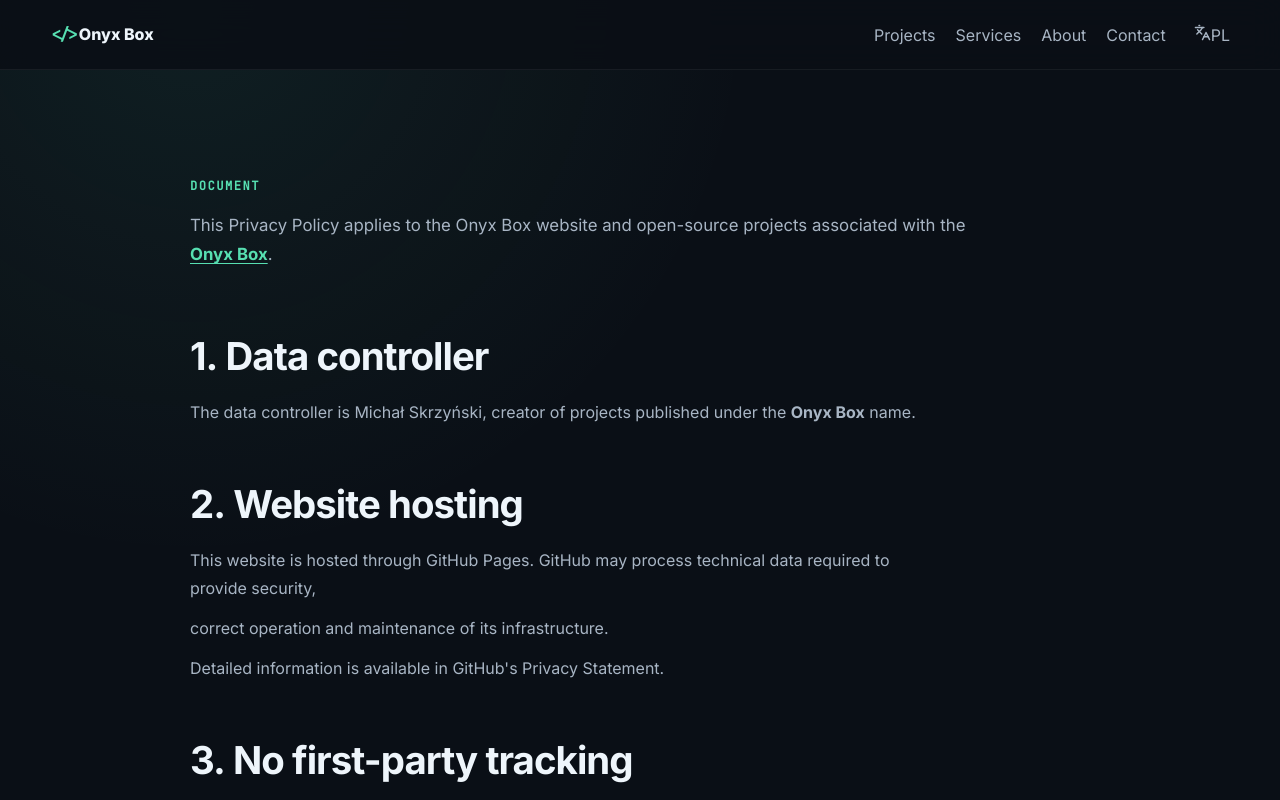
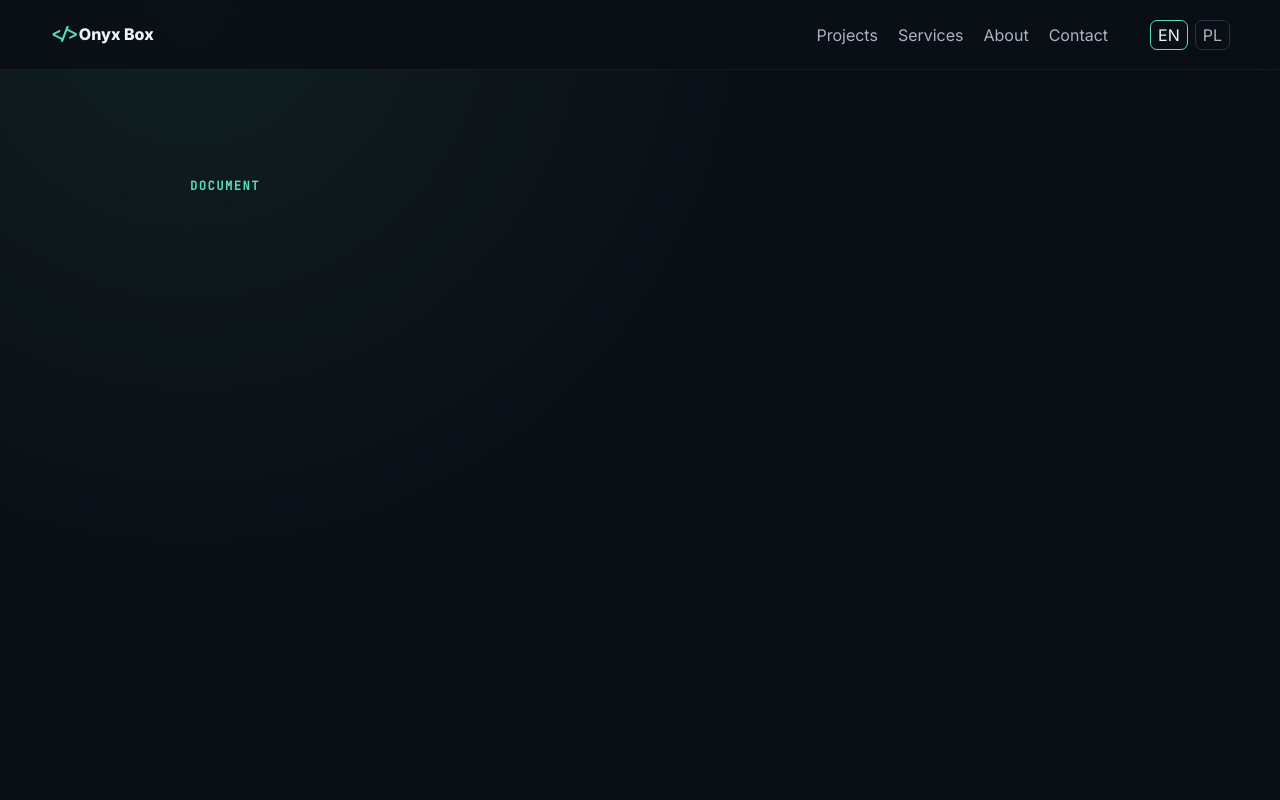
Before and after one commit to onyx-box/onyx-box.github.io, a React (Vite) app: page /privacy in a window 1280 px wide. Shown: the top 800 px of the page. Built offline with nearby package versions, Linux system fonts and the light colour scheme.

Commit message:
adding revealing elements, improving the language change element

```diff
--- a/index.html
+++ b/index.html
@@ -2,6 +2,7 @@
 <html lang="en">
 <head>
     <script src="/set-language.js"></script>
+    <script src="/reveal-init.js"></script>
     <meta charset="UTF-8">
     <meta name="viewport" content="width=device-width,initial-scale=1">
     <meta name="theme-color" content="#0a0f16">
--- /dev/null
+++ b/public/reveal-init.js
@@ -0,0 +1,25 @@
+document.documentElement.classList.add('js');
+
+const elements = document.querySelectorAll('.reveal');
+
+if ('IntersectionObserver' in window) {
+    const observer = new IntersectionObserver(
+        entries => {
+            entries.forEach(entry => {
+                if (!entry.isIntersecting) {
+                    return;
+                }
+
+                entry.target.classList.add('visible');
+                observer.unobserve(entry.target);
+            });
+        },
+        {
+            threshold: 0.12
+        }
+    );
+
+    elements.forEach(element => observer.observe(element));
+} else {
+    elements.forEach(element => element.classList.add('visible'));
+}
--- a/src/components/common/LanguageSwitcher.tsx
+++ b/src/components/common/LanguageSwitcher.tsx
@@ -1,16 +1,43 @@
-import {Languages} from 'lucide-react';
 import {Link, useLocation} from 'react-router-dom';
 import {alternate} from '@/lib/routes';
 import {useLanguage} from '@/hooks/useLanguage';
 
 export function LanguageSwitcher() {
-    const l = useLanguage();
+    const language = useLanguage();
     const {pathname} = useLocation();
+
+    const alternatePath = alternate(pathname);
+
+    const englishPath = language === 'en'
+        ? pathname
+        : alternatePath;
+
+    const polishPath = language === 'pl'
+        ? pathname
+        : alternatePath;
+
     return (
-        <>
-            <Link className="language-switcher" to={alternate(pathname)}>
-                <Languages size={17}/>{l === 'pl' ? 'EN' : 'PL'}
+        <div
+            className="language-switch"
+            aria-label="Wybór języka"
+        >
+            <Link
+                to={englishPath}
+                lang="en"
+                hrefLang="en"
+                aria-current={language === 'en' ? 'page' : undefined}
+            >
+                EN
             </Link>
-        </>
+
+            <Link
+                to={polishPath}
+                lang="pl"
+                hrefLang="pl"
+                aria-current={language === 'pl' ? 'page' : undefined}
+            >
+                PL
+            </Link>
+        </div>
     );
 }
--- /dev/null
+++ b/src/hooks/useReveal.ts
@@ -0,0 +1,40 @@
+import {useEffect} from 'react';
+
+export function useReveal(dependencies: unknown[] = []) {
+    useEffect(() => {
+        const elements = document.querySelectorAll<HTMLElement>(
+            '.reveal:not(.visible)'
+        );
+
+        if (!elements.length) {
+            return;
+        }
+
+        if (!('IntersectionObserver' in window)) {
+            elements.forEach(element => element.classList.add('visible'));
+            return;
+        }
+
+        const observer = new IntersectionObserver(
+            entries => {
+                entries.forEach(entry => {
+                    if (!entry.isIntersecting) {
+                        return;
+                    }
+
+                    entry.target.classList.add('visible');
+                    observer.unobserve(entry.target);
+                });
+            },
+            {threshold: 0.12}
+        );
+
+        document.documentElement.classList.add('reveal-ready');
+        elements.forEach(element => observer.observe(element));
+
+        return () => {
+            observer.disconnect();
+            document.documentElement.classList.remove('reveal-ready');
+        };
+    }, dependencies);
+}
--- a/src/pages/HomePage.tsx
+++ b/src/pages/HomePage.tsx
@@ -7,17 +7,20 @@ import {useLanguage} from '@/hooks/useLanguage';
 import {routeFor} from '@/lib/routes';
 import {services} from '@/content/services';
 import {siteConfig} from '@/content/site/config';
+import {useReveal} from '@/hooks/useReveal';
 
 export function HomePage() {
     const l = useLanguage();
     const {t} = useTranslation();
     const p = getProjects(l).filter(x => x.featured);
+    useReveal();
+
     return (
         <>
             <Seo title={t('seo.home.title')}
                description={t('seo.home.description')}
                path={l === 'pl' ? '/pl/' : '/'}/>
-            <section className="hero container">
+            <section className="hero container reveal">
                 <div>
                     <p className="eyebrow">
                         {t('me.role')}
@@ -44,7 +47,7 @@ export function HomePage() {
                     </div>
                 </aside>
             </section>
-            <section className="section dark">
+            <section className="section dark reveal">
                 <div className="container">
                     <h2>{t('sections.projects.title')}</h2>
                     <div className="grid">
@@ -54,7 +57,7 @@ export function HomePage() {
                     </div>
                 </div>
             </section>
-            <section id="services" className="section container">
+            <section id="services" className="section container reveal">
                 <h2>{t('nav.services')}</h2>
                 <div className="services">
                     {services.map(({key, icon}) => (
@@ -69,12 +72,12 @@ export function HomePage() {
                 </div>
             </section>
 
-            <section id="about" className="section container">
+            <section id="about" className="section container reveal">
                 <h2>{t('nav.about')}</h2>
                 <p>{t('me.about')}</p>
             </section>
 
-            <section id="cooperation" className="section container cta">
+            <section id="cooperation" className="section container cta reveal">
                 <div>
                     <p className="eyebrow">{t('sections.hire.title')}</p>
                     <h2>{t('sections.hire.question')}</h2>
@@ -83,7 +86,7 @@ export function HomePage() {
                 <a className="button light" href="#contact">{t('sections.hire.button')}</a>
             </section>
 
-            <section id="contact" className="section container contact">
+            <section id="contact" className="section container contact reveal">
                 <div className="section-heading">
                     <p className="eyebrow">{t('sections.contact.title')}</p>
                     <h2>{t('sections.contact.short')}</h2>
@@ -109,7 +112,7 @@ export function HomePage() {
                 </div>
             </section>
 
-            <section id="support" className="section container">
+            <section id="support" className="section container reveal">
                 <h2>{t('sections.support.title')}</h2>
                 <p>{t('sections.support.description')}</p>
                 <div>
--- a/src/pages/PrivacyPage.tsx
+++ b/src/pages/PrivacyPage.tsx
@@ -26,7 +26,7 @@ export function PrivacyPage() {
             <article className="page container document">
                 <p className="eyebrow">{t('eyebrow')}</p>
 
-                <p className="document-intro">
+                <p className="document-intro reveal">
                     <Trans
                         ns="privacy"
                         i18nKey="intro"
@@ -43,7 +43,7 @@ export function PrivacyPage() {
                     />
                 </p>
 
-                <div className="document-sections">
+                <div className="document-sections reveal">
                     {sections.map((section, sectionIndex) => (
                         <section
                             className="document-section"
@@ -89,7 +89,7 @@ export function PrivacyPage() {
                         </section>
                     ))}
                 </div>
-                <footer className="document-footer">
+                <footer className="document-footer reveal">
                     {t('footer')}
                 </footer>
 
--- a/src/pages/ProjectDetailsPage.tsx
+++ b/src/pages/ProjectDetailsPage.tsx
@@ -15,7 +15,7 @@ export function ProjectDetailsPage() {
         <>
             <article className="page container">
                 <Link to={routeFor(l, 'projects')}>← {t('nav.projects')}</Link>
-                <section className="detail">
+                <section className="detail reveal">
                     <div>
                         <p className="eyebrow">{p.type}</p>
                         <h1>{p.title}</h1>
--- a/src/pages/ProjectsPage.tsx
+++ b/src/pages/ProjectsPage.tsx
@@ -5,6 +5,7 @@ import {getProjects} from '@/content/projects';
 import {useLanguage} from '@/hooks/useLanguage';
 import type {ProjectCategory} from '@/types/project';
 import {useTranslation} from "react-i18next";
+import {useReveal} from "@/hooks/useReveal";
 
 export function ProjectsPage() {
     const l = useLanguage();
@@ -19,9 +20,11 @@ export function ProjectsPage() {
         'wordpress',
         'open-source'
     ] as const;
+    useReveal();
+
     return (
         <>
-            <section className="page container">
+            <section className="page container reveal">
                 <Seo title={t('seo.projects.title')} description={t('seo.projects.description')} path={l === 'pl' ? '/pl/projekty' : '/projects'}/>
                 <h1>{t('nav.projects')}</h1>
                 <div className="filters">
--- a/src/styles/globals.css
+++ b/src/styles/globals.css
@@ -7,6 +7,7 @@
     --muted: #a8b5c4;
     --line: #263547;
     --panel: #121c28;
+    --panel2: #182331;
     --border-color: #2a3a49;
     --text-primary: #e7edf4;
     --text-secondary: #e7edf4;
@@ -14,6 +15,10 @@
 
 * {
     box-sizing: border-box;
+}
+
+html {
+    scroll-behavior: smooth
 }
 
 body {
@@ -345,14 +350,29 @@ h2 {
 }
 
 .reveal {
+    opacity: 1;
+    transform: none;
+}
+
+.js .reveal {
     opacity: 0;
     transform: translateY(18px);
-    transition: .65s ease;
+    transition:
+            opacity 0.65s ease,
+            transform 0.65s ease;
 }
 
-.reveal.visible {
+.js .reveal.visible {
     opacity: 1;
     transform: none;
+}
+
+@media (prefers-reduced-motion: reduce) {
+    .reveal-ready .reveal {
+        opacity: 1;
+        transform: none;
+        transition: none;
+    }
 }
 
 .status {
@@ -389,7 +409,7 @@ h2 {
         scroll-behavior: auto;
     }
 
-    .reveal {
+    .js .reveal {
         opacity: 1;
         transform: none;
         transition: none;
@@ -552,3 +572,21 @@ h2 {
 .contact-item span {
     color: var(--text-secondary);
 }
+
+.language-switch {
+    display: flex;
+    gap: 7px;
+    margin-left: 14px
+}
+
+.language-switch a {
+    padding: 4px 7px;
+    border: 1px solid var(--line);
+    border-radius: 7px;
+    color: var(--muted)
+}
+
+.language-switch a[aria-current="page"] {
+    color: var(--text);
+    border-color: var(--accent)
+}
```
